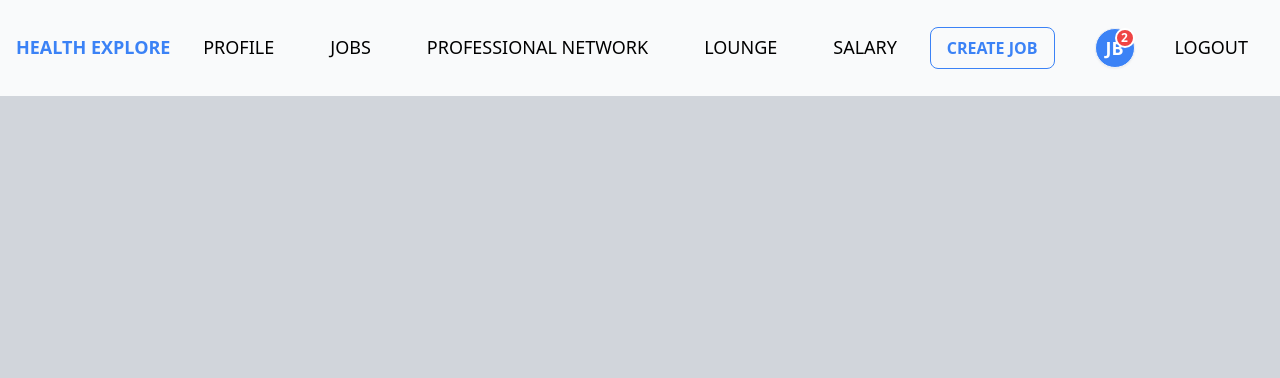
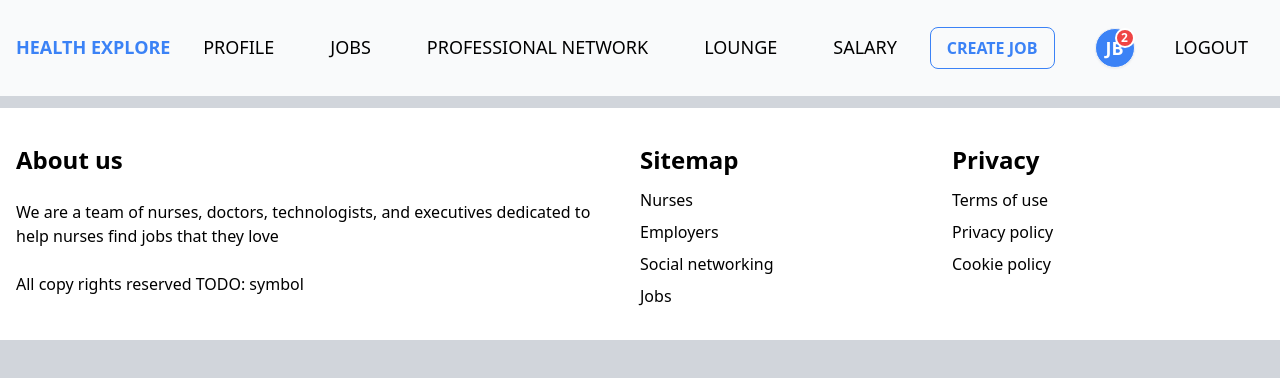
Before and after one commit to danialmalik/nextjs-tailwindcss-jobs-app, a Next.js app: page / in a window 1280 px wide. Shown: the top 378 px of the page. Built offline with nearby package versions, Linux system fonts and the light colour scheme.

Commit message:
Add footer

```diff
--- a/components/containers/max-width-container.jsx
+++ b/components/containers/max-width-container.jsx
@@ -2,7 +2,9 @@ import React from "react";
 
 const MaxWidthContainer = ({ children }) => {
   return (
-    <div className="container mx-auto max-w-screen-2xl p-4">{children}</div>
+      <div className="container mx-auto max-w-screen-2xl p-4">
+        <div className="relative flex flex-wrap items-center w-full">{children}</div>
+      </div>
   );
 };
 
--- /dev/null
+++ b/components/footer/about-us.jsx
@@ -0,0 +1,17 @@
+import React from 'react';
+
+const AboutUs = () => {
+    return (
+        <div className="flex flex-col flex-wrap">
+            <div className="text text-2xl font-bold my-2">About us</div>
+            <div className="my-4">We are a team of nurses, doctors, technologists, and executives dedicated
+                to help nurses find jobs that they love
+            </div>
+            <div className="my-2">
+                All copy rights reserved  TODO: symbol
+            </div>
+        </div>
+    );
+}
+
+export default AboutUs
--- /dev/null
+++ b/components/footer/footer.jsx
@@ -0,0 +1,26 @@
+import React from "react";
+
+import MaxWidthContainer from "../containers/max-width-container";
+import AboutUs from "./about-us";
+import Sitemap from "./sitemap";
+import Privacy from "./privacy";
+
+const Footer = () => {
+  return (
+    <footer className="bg-white w-full">
+      <MaxWidthContainer>
+        <div className="grid grid-cols-1 sm:grid-cols-2 mg-auto w-full py-3">
+          <div className="pr-4">
+            <AboutUs />
+          </div>
+          <div className="grid grid-cols-1 sm:grid-cols-2 ">
+            <Sitemap />
+            <Privacy />
+          </div>
+        </div>
+      </MaxWidthContainer>
+    </footer>
+  );
+};
+
+export default Footer;
--- /dev/null
+++ b/components/footer/index.js
@@ -0,0 +1 @@
+export {default} from "./footer"
--- /dev/null
+++ b/components/footer/privacy.jsx
@@ -0,0 +1,18 @@
+import React from "react";
+
+import Link from "next/link";
+
+const Privacy = () => {
+  return (
+    <div className="flex flex-col flex-wrap">
+      <div className="text text-2xl font-bold my-2">Privacy</div>
+      {["Terms of use", "Privacy policy", "Cookie policy"].map((label, idx) => (
+        <Link href="#">
+          <a className="my-1">{label}</a>
+        </Link>
+      ))}
+    </div>
+  );
+};
+
+export default Privacy;
--- /dev/null
+++ b/components/footer/sitemap.jsx
@@ -0,0 +1,20 @@
+import React from "react";
+
+import Link from "next/link";
+
+const Sitemap = () => {
+  return (
+    <div className="flex flex-col flex-wrap">
+      <div className="text text-2xl font-bold my-2">Sitemap</div>
+      {["Nurses", "Employers", "Social networking", "Jobs"].map(
+        (label, idx) => (
+          <Link href="#">
+            <a className="my-1" >{label}</a>
+          </Link>
+        )
+      )}
+    </div>
+  );
+};
+
+export default Sitemap;
--- a/components/navbar/navbar.jsx
+++ b/components/navbar/navbar.jsx
@@ -9,9 +9,9 @@ import MaxWidthContainer from "../containers/max-width-container";
 const Navbar = () => {
   return (
     <>
-      <nav className="relative flex flex-wrap items-center justify-between navbar-expand-lg bg-gray-50 mb-3 h-24">
+      <nav className="relative flex flex-wrap items-center navbar-expand-lg bg-gray-50 mb-3 h-24">
         <MaxWidthContainer>
-          <div className="flex flex-wrap items-center justify-between">
+          <div className="flex flex-wrap items-center justify-between w-full">
             <NavLogo />
             <div className="container-fluid flex flex-wrap items-center justify-between gap-10">
               <NavLink label="Profile" />
--- a/pages/index.js
+++ b/pages/index.js
@@ -1,8 +1,10 @@
 import Navbar from "../components/navbar";
+import Footer from "../components/footer";
 
 const Index = () => (
   <div className="h-screen w-screen bg-gray-300">
     <Navbar />
+    <Footer />
   </div>
 )
 export default Index
```
